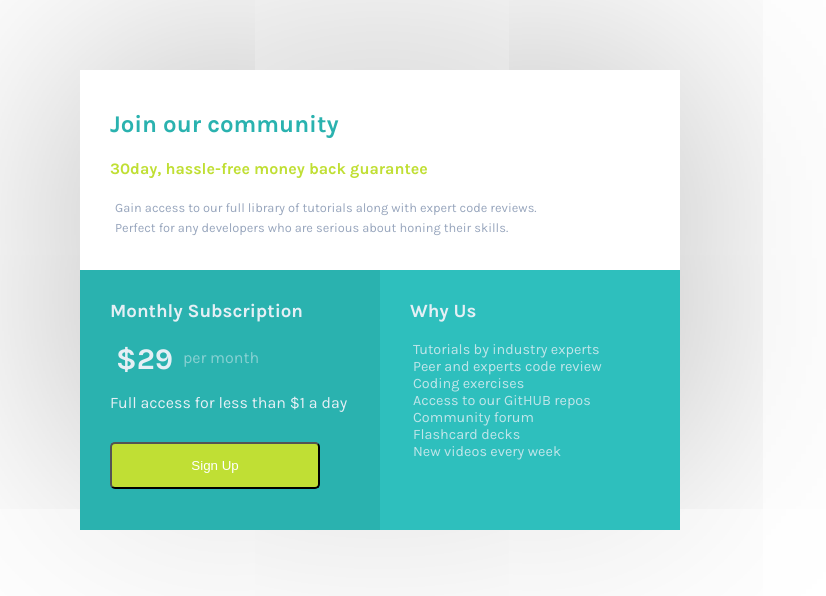
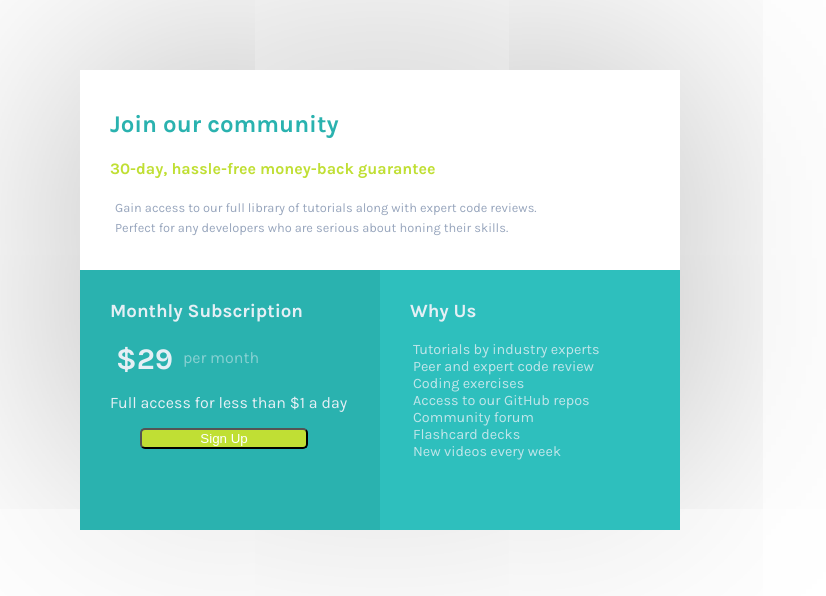
Before and after one commit to Mahfuzy/Pricing.card.frontendmentor.challenge, a plain HTML site: page index.html in a window 1280 px wide. Shown: the whole page, without its empty margins (0-826 px from the left). Drawn offline with Linux system fonts and the light colour scheme.

Commit message:
Update index.html

```diff
--- a/index.html
+++ b/index.html
@@ -15,7 +15,7 @@
       <div id="top-box">
         <div id="margin-set">
           <h2>Join our community</h2>
-            <h4>30day, hassle-free money back guarantee</h4>
+          <h4>30-day, hassle-free money-back guarantee</h4>
           <p>Gain access to our full library of tutorials along with expert code reviews.</p>
           <p>Perfect for any developers who are serious about honing their skills.</p>
         </div>
@@ -27,17 +27,17 @@
             <div id="price">$29</div>
             <div id="price-freq">per month</div>
             <p>Full access for less than $1 a day</p>
+            <button onclick="alertUser()">Sign Up</button>
           </div>
-            <button onclick="alertUser()">Sign Up</button>
         </div>
         <div id="bottom-right">
           <div id="margin-set">
             <h3>Why Us</h3>
             <ul>
               <li>Tutorials by industry experts</li>
-                <li>Peer and experts code review</li>
+              <li>Peer and expert code review</li>
               <li>Coding exercises</li>
-                <li>Access to our GitHUB repos</li>
+              <li>Access to our GitHub repos</li>
               <li>Community forum</li>
               <li>Flashcard decks</li>
               <li>New videos every week</li>
@@ -46,5 +46,6 @@
         </div>
       </div>
     </div>
+    <script href="./script.js"></script>
   </body>
 </html>
```
Lines whose indentation alone changed are shown as unchanged.
